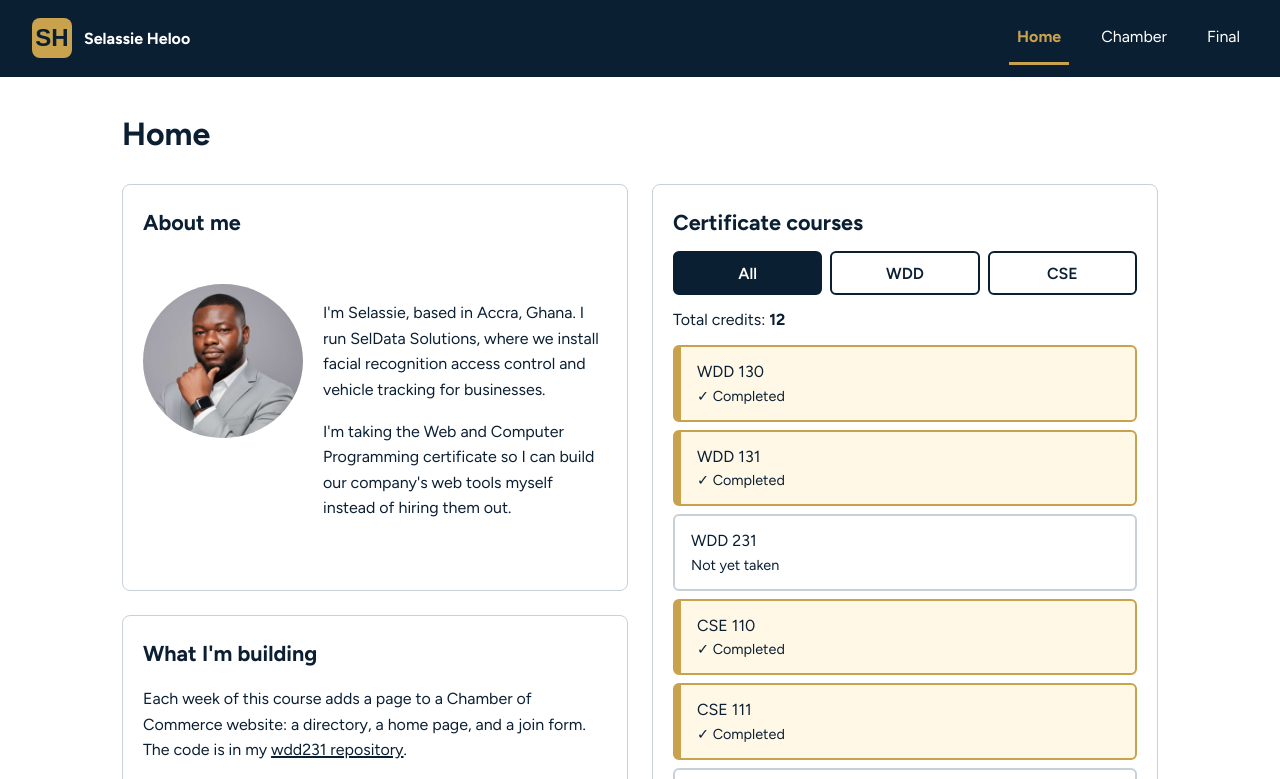
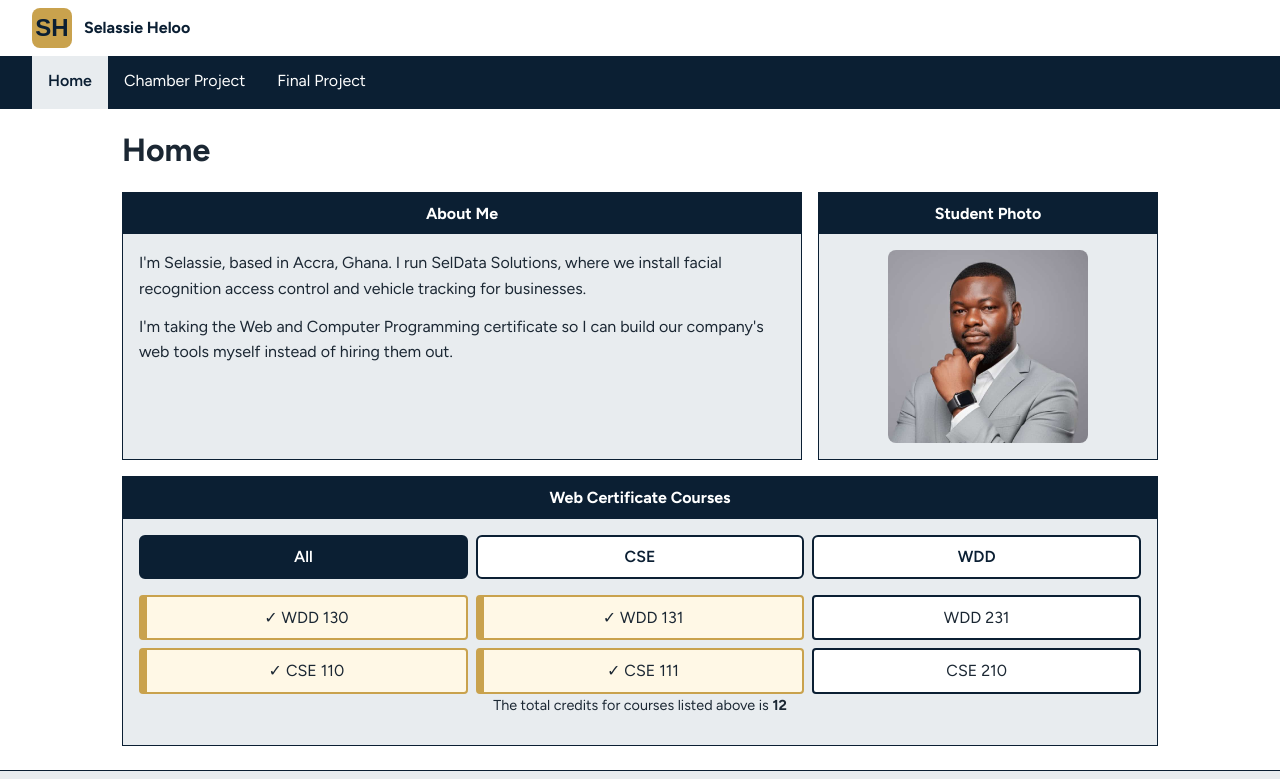
Before and after one commit to helooselassie/wdd231, a plain HTML site: page index.html in a window 1280 px wide. Both pictures are taken after a click on the button "All". Shown: the top 779 px of the page. Drawn offline with Linux system fonts and the light colour scheme.

Commit message:
Rework home page to match wireframe

```diff
--- /dev/null
+++ b/final/site-plan.html
@@ -0,0 +1,115 @@
+<!DOCTYPE html>
+<html lang="en">
+<head>
+  <meta charset="UTF-8">
+  <meta name="viewport" content="width=device-width, initial-scale=1">
+  <title>Site Plan | SafeChoice Security Guide</title>
+  <meta name="description" content="Site plan for SafeChoice, a buyer's guide to electronic security systems for homes and small businesses.">
+  <meta name="author" content="Selassie Kwabla Heloo">
+
+  <link rel="preconnect" href="https://fonts.googleapis.com">
+  <link rel="preconnect" href="https://fonts.gstatic.com" crossorigin>
+  <link href="https://fonts.googleapis.com/css2?family=Manrope:wght@700;800&family=Source+Sans+3:wght@400;600&display=swap" rel="stylesheet">
+
+  <link rel="stylesheet" href="styles/site-plan.css">
+</head>
+<body>
+  <header>
+    <h1>SafeChoice Security Guide: Site Plan</h1>
+    <p>Individual project by Selassie Kwabla Heloo</p>
+  </header>
+
+  <main>
+    <section aria-labelledby="name-heading">
+      <h2 id="name-heading">Site name</h2>
+      <p><strong>SafeChoice Security Guide</strong></p>
+      <p>The name says what the site does. "Safe" points to security, and "Choice" points to the real job of the site, which is helping a home owner or shop owner decide what to buy and what to skip.</p>
+      <p class="note">Possible domain: safechoice-guide.com (I haven't checked whether it's available).</p>
+    </section>
+
+    <section aria-labelledby="purpose-heading">
+      <h2 id="purpose-heading">Site purpose</h2>
+      <p>SafeChoice is a buyer's guide to electronic security for homes and small businesses. It explains five kinds of system: CCTV, access control, intrusion alarms, electric fencing and vehicle tracking. For each one it says what it protects against and who usually needs it.</p>
+      <p>The site also helps visitors compare options, understand cost ranges and installation, and avoid common mistakes. A checklist or cost-estimate tool, built with JavaScript, helps them work out what their property needs.</p>
+      <h3>Planned pages</h3>
+      <ul>
+        <li><strong>Home</strong> (index.html): an overview of the five system types, what each protects against and who it suits.</li>
+        <li><strong>Choosing a System</strong> (choosing.html): a comparison of the options, cost ranges, installation notes and common mistakes.</li>
+        <li><strong>FAQ and Resources</strong> (faq.html): answers on maintenance, monitoring and local regulations, plus the checklist or cost-estimate tool.</li>
+      </ul>
+    </section>
+
+    <section aria-labelledby="scenarios-heading">
+      <h2 id="scenarios-heading">Scenarios</h2>
+      <p>These are questions a typical visitor would ask. The content of each page is meant to answer them.</p>
+      <ul>
+        <li>I run a small shop. Should I start with cameras, an alarm, or both?</li>
+        <li>How much should I budget to secure a three-bedroom house?</li>
+        <li>Do I need a permit before I install an electric fence or cameras?</li>
+        <li>Who watches my alarm when I'm away, and what does it cost to keep a system working after it's installed?</li>
+      </ul>
+    </section>
+
+    <section aria-labelledby="color-heading">
+      <h2 id="color-heading">Color scheme</h2>
+      <p>The palette is dark navy and gold, with light neutrals so long text stays easy to read. This page uses only these five colors. Contrast ratios are calculated against the WCAG AA minimum of 4.5 to 1 for body text.</p>
+      <ul class="colors">
+        <li class="color-item">
+          <span class="swatch swatch-navy">Navy #0B1F33</span>
+          <p>Page headers and footers, all headings, and the text color for buttons that sit on gold. White on navy has a contrast ratio of 16.7 to 1.</p>
+        </li>
+        <li class="color-item">
+          <span class="swatch swatch-gold">Gold #C9A24D</span>
+          <p>Accents only: rules under headers, card borders and highlighted labels. Navy text on gold is 7.0 to 1, and gold text on navy is 7.0 to 1. Gold is never used for text on white.</p>
+        </li>
+        <li class="color-item">
+          <span class="swatch swatch-paper">White #FFFFFF</span>
+          <p>Card and form backgrounds, and text on navy. Ink text on white is 15.2 to 1.</p>
+        </li>
+        <li class="color-item">
+          <span class="swatch swatch-mist">Mist #F2F5F8</span>
+          <p>The page background behind the cards. Ink on mist is 13.9 to 1 and navy on mist is 15.3 to 1.</p>
+        </li>
+        <li class="color-item">
+          <span class="swatch swatch-ink">Ink #1B2733</span>
+          <p>Paragraphs, lists and other body text.</p>
+        </li>
+      </ul>
+    </section>
+
+    <section aria-labelledby="type-heading">
+      <h2 id="type-heading">Typography</h2>
+      <p>Two Google Fonts, one for headings and one for reading.</p>
+      <div class="specimen">
+        <p class="specimen-heading">Manrope Bold and ExtraBold</p>
+        <p>Used for the site name, page titles and section headings.</p>
+      </div>
+      <h3>Body font</h3>
+      <div class="specimen">
+        <p class="specimen-body">Source Sans 3 Regular and SemiBold. Used for paragraphs, lists, form labels, buttons and navigation links. It stays readable at small sizes, which matters for the price ranges on the component cards.</p>
+      </div>
+    </section>
+
+    <section aria-labelledby="wire-heading">
+      <h2 id="wire-heading">Wireframe</h2>
+      <p>Black and white sketches of the home page. The small-screen sketch shows a single column and a menu button. The large-screen sketch shows a horizontal menu and the five system types in a grid.</p>
+      <div class="sketches">
+        <figure>
+          <!-- Replace the slot below with: <img src="images/wireframe-small.webp" alt="Sketch of the home page on a phone" width="..." height="..."> -->
+          <div class="sketch-slot">Small-screen sketch goes here</div>
+          <figcaption>Small screen</figcaption>
+        </figure>
+        <figure>
+          <!-- Replace the slot below with: <img src="images/wireframe-large.webp" alt="Sketch of the home page on a desktop" width="..." height="..."> -->
+          <div class="sketch-slot">Large-screen sketch goes here</div>
+          <figcaption>Large screen</figcaption>
+        </figure>
+      </div>
+    </section>
+  </main>
+
+  <footer>
+    <p>Selassie Kwabla Heloo, WDD 231 individual project plan</p>
+  </footer>
+</body>
+</html>
--- /dev/null
+++ b/final/styles/site-plan.css
@@ -0,0 +1,196 @@
+:root {
+  --navy: #0b1f33;
+  --gold: #c9a24d;
+  --paper: #ffffff;
+  --mist: #f2f5f8;
+  --ink: #1b2733;
+}
+
+* {
+  box-sizing: border-box;
+}
+
+body {
+  margin: 0;
+  font-family: "Source Sans 3", Arial, sans-serif;
+  font-size: 1.05rem;
+  line-height: 1.6;
+  color: var(--ink);
+  background: var(--mist);
+}
+
+h1,
+h2,
+h3 {
+  font-family: "Manrope", Arial, sans-serif;
+  line-height: 1.25;
+  color: var(--navy);
+}
+
+img {
+  max-width: 100%;
+  height: auto;
+}
+
+header {
+  padding: 1.5rem 1rem;
+  color: var(--paper);
+  background: var(--navy);
+  border-bottom: 6px solid var(--gold);
+}
+
+header h1 {
+  margin: 0 0 0.25rem;
+  font-size: 1.75rem;
+  color: var(--paper);
+}
+
+header p {
+  margin: 0;
+  color: var(--gold);
+  font-weight: 600;
+}
+
+main {
+  max-width: 900px;
+  margin: 0 auto;
+  padding: 1rem;
+}
+
+section {
+  margin-bottom: 1.5rem;
+  padding: 1.25rem;
+  background: var(--paper);
+  border: 1px solid var(--navy);
+  border-left: 8px solid var(--gold);
+  border-radius: 6px;
+}
+
+h2 {
+  margin: 0 0 0.75rem;
+  font-size: 1.4rem;
+}
+
+h3 {
+  margin: 1rem 0 0.25rem;
+  font-size: 1.1rem;
+}
+
+p {
+  margin: 0 0 0.75rem;
+}
+
+ul {
+  margin: 0 0 0.75rem;
+  padding-left: 1.25rem;
+}
+
+.note {
+  font-style: italic;
+}
+
+/* Color scheme */
+.colors {
+  display: grid;
+  gap: 1rem;
+  padding: 0;
+  list-style: none;
+}
+
+.color-item {
+  overflow: hidden;
+  border: 1px solid var(--navy);
+  border-radius: 6px;
+}
+
+.swatch {
+  display: block;
+  padding: 0.75rem 1rem;
+  font-family: "Manrope", Arial, sans-serif;
+  font-weight: 700;
+}
+
+.swatch-navy { color: var(--paper); background: var(--navy); }
+.swatch-gold { color: var(--navy); background: var(--gold); }
+.swatch-paper { color: var(--ink); background: var(--paper); border-bottom: 1px solid var(--navy); }
+.swatch-mist { color: var(--ink); background: var(--mist); border-bottom: 1px solid var(--navy); }
+.swatch-ink { color: var(--paper); background: var(--ink); }
+
+.color-item p {
+  margin: 0;
+  padding: 0.75rem 1rem;
+}
+
+/* Typography */
+.specimen {
+  padding: 1rem;
+  border: 1px solid var(--navy);
+  border-radius: 6px;
+}
+
+.specimen-heading {
+  margin: 0;
+  font-family: "Manrope", Arial, sans-serif;
+  font-size: 1.6rem;
+  font-weight: 800;
+  color: var(--navy);
+}
+
+.specimen-body {
+  margin: 0;
+  font-family: "Source Sans 3", Arial, sans-serif;
+}
+
+/* Wireframes */
+.sketches {
+  display: grid;
+  gap: 1rem;
+  margin: 0;
+}
+
+.sketch-slot {
+  display: grid;
+  min-height: 160px;
+  place-items: center;
+  padding: 1rem;
+  text-align: center;
+  background: var(--mist);
+  border: 3px dashed var(--navy);
+  border-radius: 6px;
+}
+
+figcaption {
+  margin-top: 0.5rem;
+  font-weight: 600;
+}
+
+footer {
+  padding: 1.25rem 1rem;
+  text-align: center;
+  color: var(--paper);
+  background: var(--navy);
+  border-top: 6px solid var(--gold);
+}
+
+footer p {
+  margin: 0;
+}
+
+@media (min-width: 700px) {
+  header {
+    padding: 2rem;
+  }
+
+  header h1 {
+    font-size: 2.2rem;
+  }
+
+  .colors {
+    grid-template-columns: 1fr 1fr;
+  }
+
+  .sketches {
+    grid-template-columns: 1fr 2fr;
+    align-items: start;
+  }
+}
--- a/index.html
+++ b/index.html
@@ -29,8 +29,8 @@
     <nav id="site-nav" aria-label="Main">
       <ul>
         <li><a href="index.html" class="active" aria-current="page">Home</a></li>
-        <li><a href="chamber/index.html">Chamber</a></li>
-        <li><a href="final/index.html">Final</a></li>
+        <li><a href="chamber/index.html">Chamber Project</a></li>
+        <li><a href="final/index.html">Final Project</a></li>
       </ul>
     </nav>
   </header>
@@ -38,39 +38,45 @@
   <main>
     <h1>Home</h1>
 
-    <section class="about">
-      <h2>About me</h2>
-      <img src="images/profile.jpg" alt="Selassie Heloo" width="240" height="240">
-      <div>
+    <div class="top-row">
+      <section class="panel about">
+        <h2>About Me</h2>
+        <div class="panel-body">
           <p>I'm Selassie, based in Accra, Ghana. I run SelData Solutions, where we install facial recognition access control and vehicle tracking for businesses.</p>
           <p>I'm taking the Web and Computer Programming certificate so I can build our company's web tools myself instead of hiring them out.</p>
         </div>
       </section>
 
-    <section class="courses">
-      <h2>Certificate courses</h2>
+      <section class="panel photo">
+        <h2>Student Photo</h2>
+        <div class="panel-body">
+          <img src="images/profile.jpg" alt="Selassie Heloo" width="240" height="240">
+        </div>
+      </section>
+    </div>
+
+    <section class="panel courses">
+      <h2>Web Certificate Courses</h2>
+      <div class="panel-body">
         <div class="filters">
           <button type="button" data-filter="all" aria-pressed="true">All</button>
+          <button type="button" data-filter="CSE" aria-pressed="false">CSE</button>
           <button type="button" data-filter="WDD" aria-pressed="false">WDD</button>
-        <button type="button" data-filter="CSE" aria-pressed="false">CSE</button>
         </div>
-      <p class="credits">Total credits: <strong id="credit-total">0</strong></p>
         <ul id="course-list"></ul>
-    </section>
-
-    <section class="goals">
-      <h2>What I'm building</h2>
-      <p>Each week of this course adds a page to a Chamber of Commerce website: a directory, a home page, and a join form. The code is in my <a href="https://github.com/helooselassie/wdd231">wdd231 repository</a>.</p>
+        <p class="credits">The total credits for courses listed above is <strong id="credit-total">0</strong></p>
+      </div>
     </section>
   </main>
 
   <footer>
     <div class="social">
+      <a href="https://www.linkedin.com/in/your-linkedin-handle"><img src="images/linkedin.svg" alt="LinkedIn profile" width="32" height="32"></a>
       <a href="https://github.com/helooselassie"><img src="images/github.svg" alt="GitHub profile" width="32" height="32"></a>
-      <a href="https://www.linkedin.com/in/your-linkedin-handle"><img src="images/linkedin.svg" alt="LinkedIn profile" width="32" height="32"></a>
+      <a href="https://x.com/your-x-handle"><img src="images/x.svg" alt="X profile" width="32" height="32"></a>
     </div>
-    <p>&copy; <span id="currentyear"></span> Selassie Kwabla Heloo, Ghana</p>
-    <p>Last modified: <span id="lastModified"></span></p>
+    <p>&copy; <span id="currentyear"></span> &bull; Selassie Kwabla Heloo &bull; Ghana</p>
+    <p>Last Modification: <span id="lastModified"></span></p>
   </footer>
 </body>
 </html>
--- a/scripts/course.js
+++ b/scripts/course.js
@@ -9,32 +9,36 @@ const courses = [
 
 const courseList = document.querySelector("#course-list");
 const creditTotal = document.querySelector("#credit-total");
-const filterButtons = document.querySelectorAll(".filters button");
+const buttons = document.querySelectorAll(".filters button");
 
-function showCourses(list) {
+function showCourses(shown) {
   courseList.innerHTML = "";
 
-  list.forEach((course) => {
+  shown.forEach((course) => {
     const item = document.createElement("li");
-    item.className = course.completed ? "course done" : "course";
-    item.title = `${course.title} (${course.credits} credits)`;
-    item.innerHTML = `
-      <span>${course.subject} ${course.number}</span>
-      <span class="status">${course.completed ? "Completed" : "Not yet taken"}</span>
-    `;
+    item.title = course.title;
+    item.innerHTML = `${course.subject} ${course.number}`;
+    if (course.completed) {
+      item.classList.add("done");
+      item.innerHTML += ` <span class="sr">(completed)</span>`;
+    }
     courseList.append(item);
   });
 
-  creditTotal.textContent = list.reduce((sum, course) => sum + course.credits, 0);
+  creditTotal.textContent = shown.reduce((total, course) => total + course.credits, 0);
 }
 
-filterButtons.forEach((button) => {
+buttons.forEach((button) => {
   button.addEventListener("click", () => {
-    const filter = button.dataset.filter;
-    const selected = filter === "all" ? courses : courses.filter((course) => course.subject === filter);
+    const subject = button.dataset.filter;
 
-    filterButtons.forEach((other) => other.setAttribute("aria-pressed", other === button));
-    showCourses(selected);
+    buttons.forEach((b) => b.setAttribute("aria-pressed", b === button));
+
+    if (subject === "all") {
+      showCourses(courses);
+    } else {
+      showCourses(courses.filter((course) => course.subject === subject));
+    }
   });
 });
 
--- a/scripts/navigation.js
+++ b/scripts/navigation.js
@@ -1,8 +1,9 @@
 const menuButton = document.querySelector("#menu-button");
-const siteNav = document.querySelector("#site-nav");
+const nav = document.querySelector("#site-nav");
 
 menuButton.addEventListener("click", () => {
-  const isOpen = siteNav.classList.toggle("open");
-  menuButton.setAttribute("aria-expanded", isOpen);
-  menuButton.innerHTML = isOpen ? "&times;" : "&#9776;";
+  nav.classList.toggle("open");
+  const open = nav.classList.contains("open");
+  menuButton.setAttribute("aria-expanded", open);
+  menuButton.innerHTML = open ? "&times;" : "&#9776;";
 });
--- a/styles/larger.css
+++ b/styles/larger.css
@@ -1,7 +1,6 @@
 @media (min-width: 700px) {
   header {
-    padding: 0.75rem 2rem;
-    flex-wrap: nowrap;
+    padding: 0.5rem 2rem 0;
   }
 
   #menu-button {
@@ -10,59 +9,26 @@
 
   #site-nav {
     display: block;
-    width: auto;
+    width: calc(100% + 4rem);
+    margin: 0 -2rem;
   }
 
   #site-nav ul {
     display: flex;
-    gap: 1.5rem;
-    margin: 0;
+    padding: 0 2rem;
   }
 
   main {
-    display: grid;
-    grid-template-columns: 1fr 1fr;
-    gap: 1.5rem;
     max-width: 1100px;
     margin: 0 auto;
-    padding: 1.5rem 2rem;
+    padding: 0 2rem 1.5rem;
   }
 
-  h1 {
-    grid-column: 1 / -1;
-    margin-bottom: 0;
+  .top-row {
+    grid-template-columns: 2fr 1fr;
   }
 
-  section {
-    margin-bottom: 0;
-  }
-
-  .about {
-    display: grid;
-    grid-template-columns: 160px 1fr;
-    column-gap: 1.25rem;
-  }
-
-  .about h2 {
-    grid-column: 1 / -1;
-  }
-
-  .about img {
-    margin: 0;
-  }
-
-  .courses {
-    grid-row: span 2;
-  }
-
-  footer {
-    display: flex;
-    justify-content: center;
-    align-items: center;
-    gap: 2rem;
-  }
-
-  .social {
-    margin-bottom: 0;
+  #course-list {
+    grid-template-columns: repeat(3, 1fr);
   }
 }
--- a/styles/small.css
+++ b/styles/small.css
@@ -2,8 +2,9 @@
   --navy: #0b1f33;
   --gold: #c9a24d;
   --paper: #ffffff;
+  --mist: #e8ecef;
   --cream: #fff8e6;
-  --line: #c8d0d8;
+  --ink: #1b2733;
 }
 
 * {
@@ -14,49 +15,63 @@ body {
   margin: 0;
   font-family: "Figtree", Arial, sans-serif;
   line-height: 1.6;
-  color: var(--navy);
+  color: var(--ink);
   background: var(--paper);
 }
 
 img {
+  display: block;
   max-width: 100%;
   height: auto;
 }
 
-/* Header and navigation */
+a {
+  color: var(--navy);
+}
+
+a:focus-visible,
+button:focus-visible {
+  outline: 3px solid var(--navy);
+  outline-offset: 2px;
+}
+
+/* Header and nav */
 header {
   display: flex;
   flex-wrap: wrap;
   align-items: center;
   justify-content: space-between;
-  padding: 0.75rem 1rem;
-  background: var(--navy);
+  padding: 0.5rem 1rem 0;
 }
 
 .brand {
   display: flex;
   align-items: center;
   gap: 0.75rem;
-  color: var(--paper);
+  padding-bottom: 0.5rem;
   font-weight: 700;
+  color: var(--navy);
   text-decoration: none;
 }
 
 #menu-button {
   width: 44px;
   height: 44px;
+  margin-bottom: 0.5rem;
   font-size: 1.75rem;
   line-height: 1;
   color: var(--paper);
   background: var(--navy);
-  border: 2px solid var(--gold);
+  border: 2px solid var(--navy);
   border-radius: 6px;
   cursor: pointer;
 }
 
 #site-nav {
   display: none;
-  width: 100%;
+  width: calc(100% + 2rem);
+  margin: 0 -1rem;
+  background: var(--navy);
 }
 
 #site-nav.open {
@@ -64,14 +79,14 @@ header {
 }
 
 #site-nav ul {
-  margin: 0.75rem 0 0;
+  margin: 0;
   padding: 0;
   list-style: none;
 }
 
 #site-nav a {
   display: block;
-  padding: 0.75rem 0.5rem;
+  padding: 0.75rem 1rem;
   color: var(--paper);
   text-decoration: none;
   border-bottom: 3px solid var(--navy);
@@ -82,54 +97,65 @@ header {
 }
 
 #site-nav a.active {
-  color: var(--gold);
-  font-weight: 700;
-  border-bottom-color: var(--gold);
+  color: var(--navy);
+  font-weight: 600;
+  background: var(--mist);
+  border-bottom-color: var(--mist);
 }
 
-/* Main content */
+/* Main */
 main {
+  padding: 0 1rem 1rem;
+}
+
+h1 {
+  margin: 1rem 0;
+  font-size: 2rem;
+}
+
+.top-row {
+  display: grid;
+  gap: 1rem;
+  margin-bottom: 1rem;
+}
+
+.panel {
+  background: var(--mist);
+  border: 1px solid var(--navy);
+}
+
+.panel h2 {
+  margin: 0;
+  padding: 0.5rem;
+  font-size: 1rem;
+  text-align: center;
+  color: var(--paper);
+  background: var(--navy);
+}
+
+.panel-body {
   padding: 1rem;
 }
 
-h1 {
-  margin: 0.5rem 0 1rem;
-  font-size: 2rem;
+.panel-body p {
+  margin: 0 0 0.75rem;
 }
 
-h2 {
-  margin: 0 0 0.75rem;
-  font-size: 1.35rem;
-}
-
-section {
-  margin-bottom: 1.5rem;
-  padding: 1.25rem;
-  border: 1px solid var(--line);
+.photo img {
+  width: 200px;
+  margin: 0 auto;
   border-radius: 8px;
 }
 
-a {
-  color: var(--navy);
-  text-decoration-thickness: 2px;
-}
-
-.about img {
-  display: block;
-  width: 160px;
-  margin: 0 auto 1rem;
-  border-radius: 50%;
-}
-
-/* Course list */
+/* Courses */
 .filters {
-  display: flex;
+  display: grid;
+  grid-template-columns: repeat(3, 1fr);
   gap: 0.5rem;
-  margin-bottom: 0.75rem;
+  margin-bottom: 1rem;
 }
 
 .filters button {
-  flex: 1;
   min-height: 44px;
   font: inherit;
   font-weight: 600;
@@ -145,10 +171,6 @@ a {
   background: var(--navy);
 }
 
-.credits {
-  margin: 0 0 0.75rem;
-}
-
 #course-list {
   display: grid;
   gap: 0.5rem;
@@ -157,39 +179,49 @@ a {
   list-style: none;
 }
 
-.course {
-  display: flex;
-  flex-direction: column;
-  padding: 0.75rem 1rem;
+#course-list li {
+  padding: 0.5rem;
+  text-align: center;
   background: var(--paper);
-  border: 2px solid var(--line);
-  border-radius: 6px;
+  border: 2px solid var(--navy);
+  border-radius: 4px;
 }
 
-.course.done {
+#course-list li.done {
   background: var(--cream);
   border-color: var(--gold);
-  border-left-width: 8px;
+  border-width: 2px 2px 2px 8px;
 }
 
-.status {
-  font-size: 0.9rem;
+#course-list li.done::before {
+  content: "\2713  ";
 }
 
-.course.done .status::before {
-  content: "\2713  ";
+.credits {
+  margin: 1rem 0 0;
+  font-size: 0.9rem;
+  text-align: center;
+}
+
+.sr {
+  position: absolute;
+  width: 1px;
+  height: 1px;
+  overflow: hidden;
+  clip-path: inset(50%);
 }
 
 /* Footer */
 footer {
-  padding: 1.25rem 1rem;
+  padding: 1rem;
   text-align: center;
-  color: var(--paper);
-  background: var(--navy);
+  background: var(--mist);
+  border-top: 1px solid var(--navy);
 }
 
 footer p {
   margin: 0.25rem 0;
+  font-size: 0.9rem;
 }
 
 .social {
```
Lines whose indentation alone changed are shown as unchanged.
